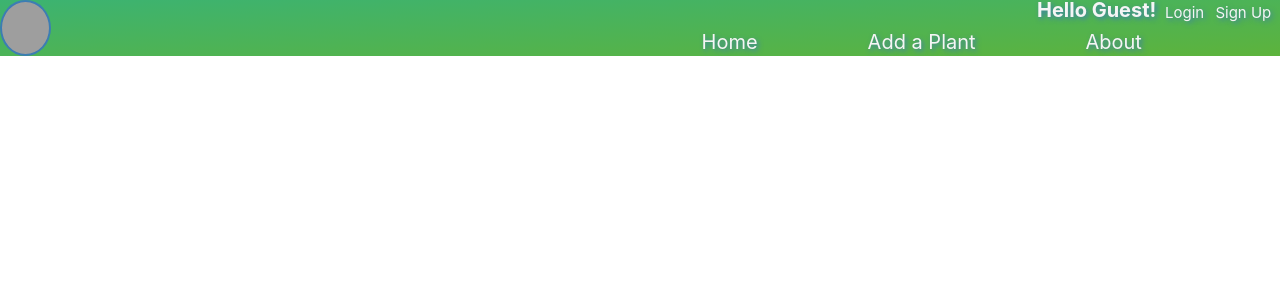
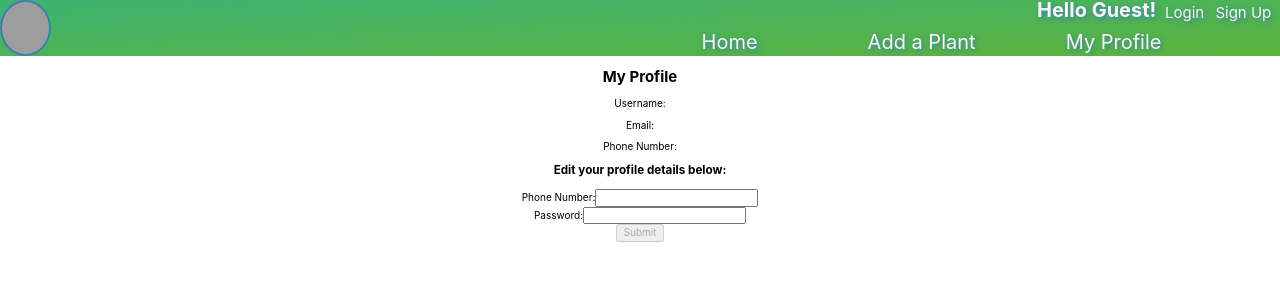
Before and after one commit to Bulid-Week-Water-My-Plants/front-end, a React (Create React App) app in the folder bw-water-my-plants/: page /profile in a window 1280 px wide. Shown: the top 300 px of the page. Built offline with nearby package versions, Linux system fonts and the light colour scheme; grey boxes are pictures that could not be loaded.

Commit message:
Added a profile page with editable details

```diff
--- a/bw-water-my-plants/src/App.js
+++ b/bw-water-my-plants/src/App.js
@@ -6,6 +6,7 @@ import LoginForm from './Components/LoginForm'
 import PlantForm from './Components/PlantForm';
 import Home from './Components/Home'
 import NavBar from './Components/NavBar';
+import Profile from './Components/Profile';
 import axios from 'axios';
 import schema from './validation/formSchema';
 import { ValidationError } from 'yup';
@@ -31,9 +32,25 @@ const initialPlant = []
 
 function App() {
   //::::States for SignUpForm
-  const freshForm = {name:'', email:'', pwd:'', tos: false}
+  const freshForm = {username:'', email:'', phone:'', pwd:'', tos: false}
   const [users, setUsers] = useState([]) // <-- This can be rewritten to be a list of plants
   const [form, setForm] = useState(freshForm)
+
+  //::::User Sign Up
+  const onSignUpSubmit = () => {
+    const newUser = {username: form.username.trim(), email: form.email.trim(), phone: form.phone.trim(), pwd: form.pwd, tos: form.tos}
+    axios.post('https://reqres.in/api/users'/* <-- To be replaced with backend api */, newUser)
+      .then(res => {
+        setUsers([res.data, ...users])
+        setForm(freshForm) })
+      .catch(err => console.log(err))
+
+  }
+  //::::Form state Change for SignUp submit button
+  const onSignUpChange = (name, value) => {
+    setForm({...form, [name]: value})
+  }
+
 
   //::::Login Variables/States/Functions
   const adminUser = {
@@ -43,7 +60,7 @@ function App() {
   }
 
   const initialUser = {
-    name: '',
+    username: '',
     email: ''
   }
 
@@ -52,7 +69,6 @@ function App() {
   const [error,setError] = useState('');
 
   const loginSubmit = details => {
-    console.log(details);
     if(details.email === adminUser.email && details.password===adminUser.password){
       console.log('Success!')
       setUser({
@@ -74,20 +90,6 @@ function App() {
   const [formValues, setFormValues] = useState(initialFormValues)
   const [formErrors, setFormErrors] = useState(initialFormErrors)
 
-  //::::User Sign Up
-  const onSignUpSubmit = () => {
-    const newUser = {name: form.name.trim(), email: form.email.trim(), pwd: form.pwd, tos: form.tos}
-    axios.post('https://reqres.in/api/users'/* <-- To be replaced with backend api */, newUser)
-      .then(res => {
-        setUsers([res.data, ...users])
-        setForm(freshForm) })
-      .catch(err => console.log(err))
-
-  }
-  //::::Form state Change for SignUp submit button
-  const onSignUpChange = (name, value) => {
-    setForm({...form, [name]: value})
-  }
 
   ////Below here will be onChange and onSubmit functions for PlantForm.js
   //::::::
@@ -167,6 +169,10 @@ function App() {
           }
         />
 
+        <Route path='/profile' element={
+          <Profile user={user}/>
+          }
+        />
       </Routes>
       {/* This code below is a map to return the plant cards */}
 
--- a/bw-water-my-plants/src/Components/LoginForm.js
+++ b/bw-water-my-plants/src/Components/LoginForm.js
@@ -4,15 +4,15 @@ import styled from 'styled-components';
 
 
 export default function LoginForm ({submit, error}) {
-    const initalDetails = {email: '', password: ''}
-    const [details, setDetails] = useState(initalDetails)
+    const initialDetails = {username: '', password: ''}
+    const [details, setDetails] = useState(initialDetails)
     let navigate = useNavigate();
 
     // declare onsubmit function
     const onSubmit = event => {
         event.preventDefault();
         submit(details);
-        setDetails(initalDetails)
+        setDetails(initialDetails)
         navigate("/")
     }
     //declare onChange
@@ -28,10 +28,11 @@ export default function LoginForm ({submit, error}) {
             <div className = 'Logincontainer'>
                 <h2>Login</h2>
                 <div className = 'form'>
-                    <label>Email:
+                    <label>Username:
                         <input
-                        type='email'
-                        name='email'
+                        type='text'
+                        name='username'
+                        value={initialDetails.username}
                         onChange={onChange}
                         />
                     </label>
@@ -41,6 +42,7 @@ export default function LoginForm ({submit, error}) {
                         <input
                         type='password'
                         name='password'
+                        value={initialDetails.password}
                         onChange={onChange}
                         />
                     </label>
--- a/bw-water-my-plants/src/Components/NavBar.js
+++ b/bw-water-my-plants/src/Components/NavBar.js
@@ -93,7 +93,7 @@ const NavBar = (props) =>{
             {
                 props.user.name ?
                     <GreetingSpan>
-                        <h2>Hello {props.user.name}!</h2>
+                        <h2>Hello {props.user.username}!</h2>
                         <AccountButtons to='/' onClick={props.logout}>Logout</AccountButtons>
                     </GreetingSpan>
                     :
@@ -107,7 +107,7 @@ const NavBar = (props) =>{
             <LinksDiv>
                 <LinkButton to='/'>Home</LinkButton>
                 <LinkButton to='/addplant'>Add a Plant</LinkButton>
-                <LinkButton to='/about'>About</LinkButton>
+                <LinkButton to='/profile'>My Profile</LinkButton>
 
             </LinksDiv>
 
--- a/bw-water-my-plants/src/Components/Plant.js
+++ b/bw-water-my-plants/src/Components/Plant.js
@@ -1,12 +1,10 @@
 import React from 'react';
-import { useParams } from 'react-router-dom';
 import styled from 'styled-components';
 import backImg from '../images/gallery/fulls/10.jpg'
 
 const ContainerDiv = styled.div `
   height: 20vh;
   width: 50%;
-  margin-left: 270px;
   position: relative;
   display: block;
   padding: 30px;
@@ -22,7 +20,6 @@ const MyPlantDiv = styled.div `
 `
 export default function Plant(props) {
   const { details } = props
-  const { id } = useParams()
 
   if (!details) {
     return <h3>Working fetching your plants details...</h3>
--- /dev/null
+++ b/bw-water-my-plants/src/Components/Profile.js
@@ -0,0 +1,110 @@
+import React, {useState, useEffect} from "react";
+import * as Yup from 'yup';
+import axios from "axios";
+
+const phoneRegExp = /^((\\+[1-9]{1,4}[ \\-]*)|(\\([0-9]{2,3}\\)[ \\-]*)|([0-9]{2,4})[ \\-]*)*?[0-9]{3,4}?[ \\-]*[0-9]{3,4}?$/;
+
+const formSchema = Yup.object().shape({
+    phone: Yup.string()
+        .nullable()
+        .notRequired()
+        .when('phone', {
+            is: (value) => value?.length,
+            then: (rule) => rule.matches(phoneRegExp, "Must be a valid phone number"),
+        }),
+
+    pwd: Yup.string()
+        .nullable()
+        .notRequired()
+        .when('pwd', {
+            is: (value) => value?.length,
+            then: (rule) => rule.min(8, 'New password must be at least 8 characters long.'),
+        }),
+
+},  [
+        ['phone', 'phone'], ['pwd', 'pwd']
+    ]
+)
+
+
+
+const Profile = ({user}) => {
+    const [editForm, setEditForm] = useState({phone:'', pwd:''})
+    const [buttonDisabled, setButtonDisabled] = useState(true)
+    const [errors, setErrors] = useState({
+        phone: '',
+        pwd: '',
+    })
+
+    const setFormErrors = (name, value) => {
+        Yup.reach(formSchema, name).validate(value)
+            .then(() => setErrors({...errors, [name]: ''}))
+            .catch( err => setErrors({...errors, [name]: err.errors[0]}))
+    }
+
+    const onFormChange = (event) => {
+        const {name, value} = event.target
+        setEditForm({...editForm, [name]: value})
+        setFormErrors(name, value)
+      }
+
+    const handleSubmit = event => {
+        const editedUser = {...user,
+            phone: editForm.phone ? editForm.phone.trim() : user.phone,
+            pwd: editForm.pwd ? editForm.pwd : user.pwd }
+        event.preventDefault();
+        axios.put('https://reqres.in/api/users', editedUser)
+            .then(res =>
+                setEditForm({phone:'', pwd:''}))
+            .catch(err => console.error(err))
+    }
+
+    useEffect( () => {
+        if(!editForm.phone && !editForm.pwd){
+            setButtonDisabled(true)
+        }
+        else{
+           formSchema.isValid(editForm)
+            .then(valid => {
+                setButtonDisabled(!valid)
+            })
+        }
+
+    }, [editForm])
+
+    return(
+        <div>
+            <div>
+                <h2>My Profile</h2>
+                <p>Username: {user.username}</p>
+                <p>Email: {user.email}</p>
+                <p>Phone Number: {user.phone}</p>
+            </div>
+            <form onSubmit={handleSubmit}>
+                <h3>Edit your profile details below:</h3>
+                <div id='errPhone'>{errors.phone}</div>
+                <label>Phone Number:
+                    <input
+                    type='text'
+                    name='phone'
+                    value={editForm.phone}
+                    onChange={event => onFormChange(event)}
+                    />
+                </label>
+                <br/>
+                <label>Password:
+                    <input
+                    type='password'
+                    name='pwd'
+                    value={editForm.pwd}
+                    onChange={event => onFormChange(event)}
+                    />
+                </label>
+                <br/>
+                <button id='submitBtn' type='submit' disabled={buttonDisabled}>Submit</button>
+            </form>
+        </div>
+    )
+}
+
+export default Profile
--- a/bw-water-my-plants/src/Components/SignUpForm.js
+++ b/bw-water-my-plants/src/Components/SignUpForm.js
@@ -1,12 +1,17 @@
 import React, {useState, useEffect} from 'react';
 import * as Yup from 'yup';
 
+const phoneRegExp = /^((\\+[1-9]{1,4}[ \\-]*)|(\\([0-9]{2,3}\\)[ \\-]*)|([0-9]{2,4})[ \\-]*)*?[0-9]{3,4}?[ \\-]*[0-9]{3,4}?$/;
+
 const formSchema = Yup.object().shape({
-    name: Yup.string()
-        .required('Must include a name'),
+    username: Yup.string()
+        .min(2, "Username must be at least 2 characters long")
+        .required('Must include a username'),
     email: Yup.string()
         .email('Must be a valid email address.')
         .required('Must include an email address.'),
+    phone: Yup.string()
+        .matches(phoneRegExp, "Must be a valid phone number"),
     pwd: Yup.string()
         .required('Password is required.')
         .min(8, 'Password must be at least 8 characters long.'),
@@ -18,8 +23,9 @@ const formSchema = Yup.object().shape({
 function SignUpForm (props) {
 
     const [errors, setErrors] = useState({
-        name: '',
+        username: '',
         email: '',
+        phone: '',
         pwd: '',
         tos: ''
     })
@@ -52,20 +58,19 @@ function SignUpForm (props) {
 
     return(
         <div className = "SignupContainer">
-            <div>
-                <div id='errName'>{errors.name}</div><div id='errEmail'>{errors.email}</div><div id='errPwd'>{errors.pwd}</div><div id='errTos'>{errors.tos}</div>
-            </div>
             <form onSubmit={handleSubmit}>
-                <label>Name:
+                <div id='errUsername'>{errors.username}</div>
+                <label>Username:
                     <input
                     type='text'
-                    name='name'
+                    name='username'
                     value={props.form.name}
                     onChange={event => handleChange(event)}
                     />
 
                 </label>
                 <br/>
+                <div id='errEmail'>{errors.email}</div>
                 <label>Email:
                     <input
                     type='text'
@@ -75,6 +80,17 @@ function SignUpForm (props) {
                     />
                 </label>
                 <br/>
+                <div id='errPhone'>{errors.phone}</div>
+                <label>Phone Number:
+                    <input
+                    type='text'
+                    name='phone'
+                    value={props.form.phone}
+                    onChange={event => handleChange(event)}
+                    />
+                </label>
+                <br/>
+                <div id='errPwd'>{errors.pwd}</div>
                 <label>Password:
                     <input
                     type='password'
@@ -84,6 +100,7 @@ function SignUpForm (props) {
                     />
                 </label>
                 <br/>
+                <div id='errTos'>{errors.tos}</div>
                 <label>Terms of Service
                 <input
                     type='checkbox'
```
Also changed, not shown: bw-water-my-plants/src/Components/Home.js (+14 -5 lines).
